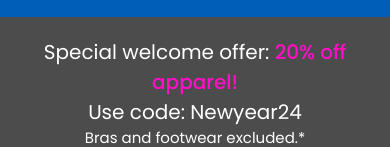
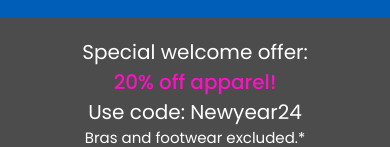
Before and after one commit to MichaelEmailDev/BROOKS-PROMOTIONAL-EMAIL-PORTFOLIO, a plain HTML site: page index.html in a window 390 px wide. Shown: the part 152-299 px from the top of the page. Drawn offline with Linux system fonts and the light colour scheme.

Commit message:
Added discount class to address text alignment issue

```diff
--- a/index.html
+++ b/index.html
@@ -7,7 +7,6 @@
     <meta http-equiv="Content-Type" content="text/html; charset=utf-8">
     <meta name="viewport" content="width=device-width, initial-scale=1.0">
     <title>Brooks Promotional Email</title>
-
 
     <!--[if gte mso 9]><xml>
 	      <o:OfficeDocumentSettings>
@@ -210,6 +209,10 @@
             .em_side_footer {
                 width: 15px !important;
             }
+
+            .discount {
+                display: inline-block;
+            }
         }
 
         /*Stylesheet for the devices width between 481px to 640px*/
@@ -403,7 +406,7 @@
                                                                 <a href="https://www.brooksrunning.com/en_us"
                                                                     target="_blank"
                                                                     style="color: #ffffff; text-decoration: none;">Special
-                                                                    welcome offer: <span
+                                                                    welcome offer: <span class="discount"
                                                                         style="color: #FF0FC5; font-weight: 500;">20%
                                                                         off
                                                                         apparel!</span><br>Use code: Newyear24<p
```
Also changed, not shown: Links.txt.
